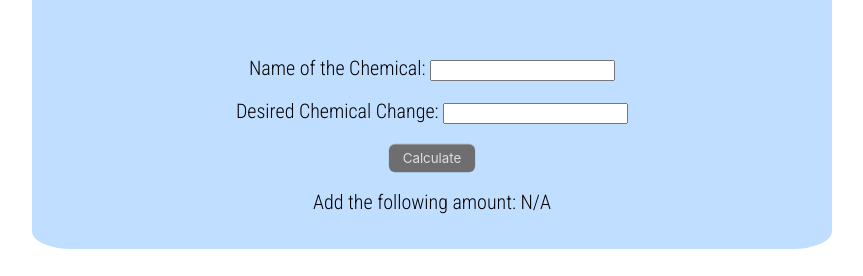
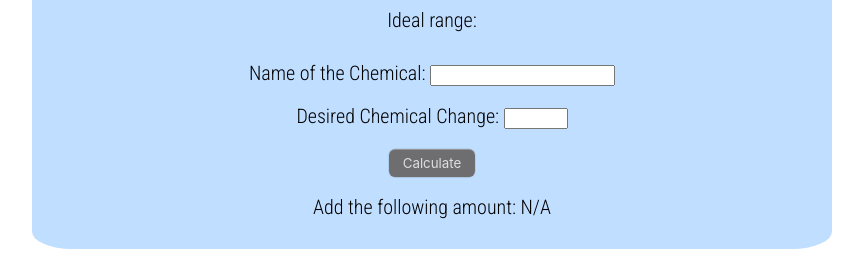
Before and after one commit to itmacleod1995/PoolCalc, a plain HTML site: page index.html in a window 1280 px wide. Shown: the part 184-460 px from the top of the page, without its empty margins (208-1071 px from the left). Drawn offline with Linux system fonts and the light colour scheme.

Commit message:
Add number field to html

```diff
--- a/index.html
+++ b/index.html
@@ -18,14 +18,13 @@
 
     <div class="mainContentwell">
         <h3 class="pool">wellness pool</h3>
-        <span id="ideal"></span>
+        <span id="ideal">Ideal range:</span>
         <div class="wellness">
             <div class="name">
                 <label for="chemNamewel">Name of the Chemical: </label>
                 <input type="text" list="chemList" name="chemNamewel" id="chemNamewel">
                 <datalist id="chemList">
                     <option>Sodium Bicarbonate</option>
-
                 </datalist>
             </div>
 
@@ -38,13 +37,13 @@
 
             <div class="desired">
                 <label for="currLevelwel">Desired Chemical Change: </label>
-                <input type="text" name="desiredChange" id="desiredChange">
+                <input type="number" name="desiredChange" id="desiredChange" min=10 max=100 step=10>
             </div>
 
             <button onclick="calc()" class="button-12">Calculate</button>
 
             <div class="resultwel">
-                <label for="chemNeededwel">Add the following amount:<span id="res"> N/A</span></label>
+                <label for="chemNeededwel">Add the following amount: <span id="res"> N/A</span></label>
             </div>
 
 
--- a/styles.css
+++ b/styles.css
@@ -109,3 +109,7 @@ h1 {
   box-shadow: inset 0px 0.8px 0px -0.25px rgba(255, 255, 255, 0.2), 0px 0.5px 1px rgba(0, 0, 0, 0.1), 0px 0px 0px 3.5px rgba(58, 108, 217, 0.5);
   outline: 0;
 }
+
+input {
+    cursor: pointer;
+}
```
